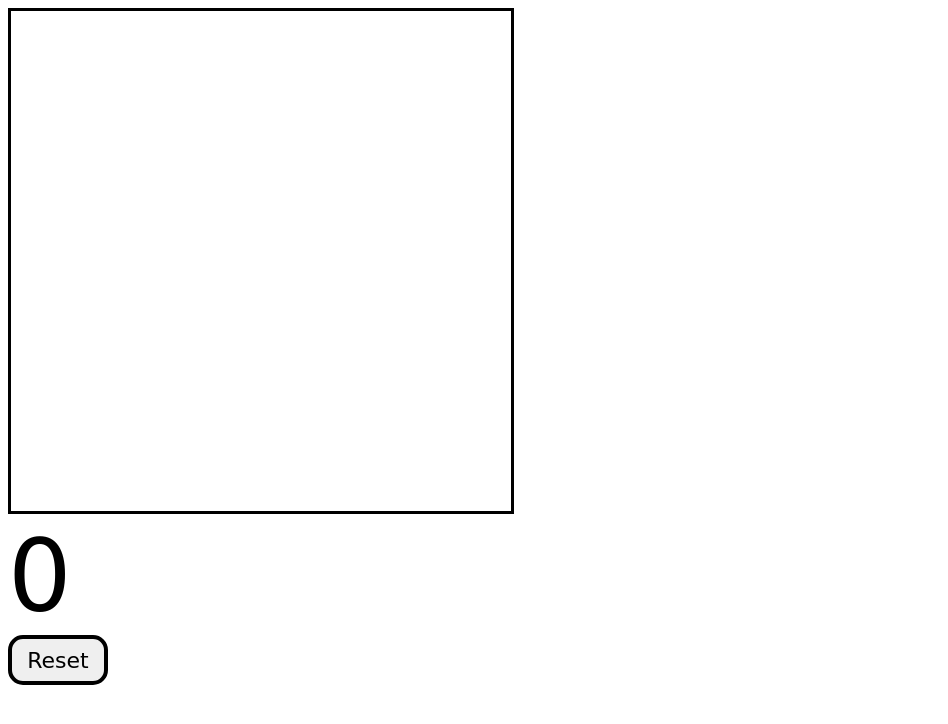
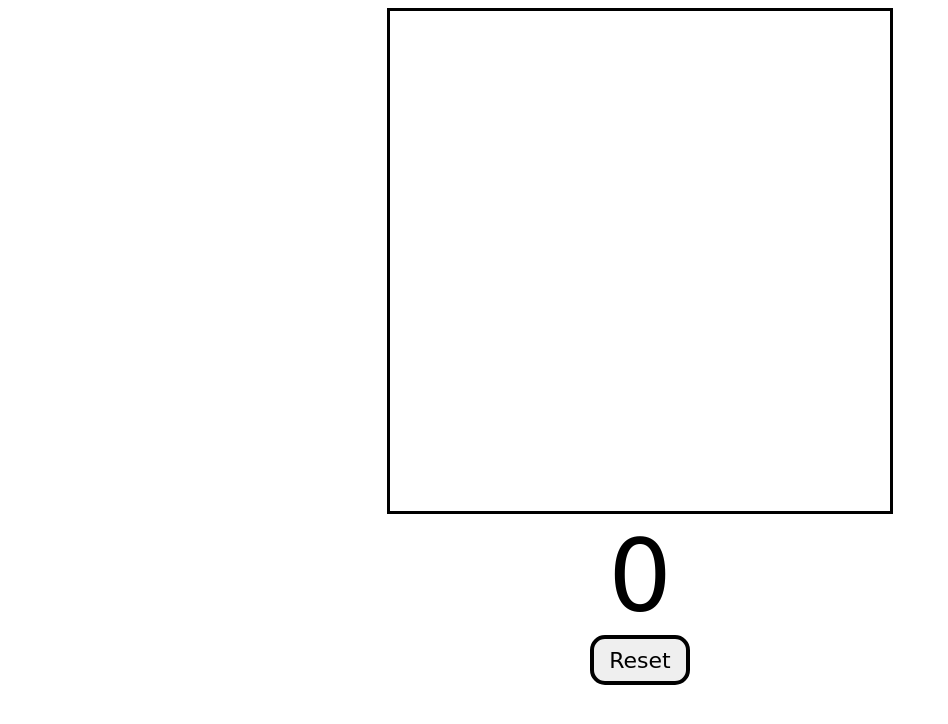
Before and after one commit to oAndin/snakeGame, a plain HTML site: page index.html in a window 1280 px wide. Shown: the whole page, without its empty margins (0-948 px from the left). Drawn offline with Linux system fonts and the light colour scheme.

Commit message:
Add files via upload

```diff
--- a/index.html
+++ b/index.html
@@ -8,9 +8,11 @@
     <link rel="stylesheet" href="./style.css">
 </head>
 <body>
+    <div id="gameContainer">
     <canvas id="gameBoard" width="500" height="500"></canvas>
     <div id="scoreText">0</div>
     <button id="resetBtn">Reset</button>
+    </div>
 
 </body>
 <script src="./index.js"></script>
--- a/index.js
+++ b/index.js
@@ -1,5 +1,8 @@
+const x = 528457236521459823;
+console.log(x);
+
 const gameBoard = document.querySelector("#gameBoard");
-const ctx = gameBoard.getContext("id");
+const ctx = gameBoard.getContext("2d");
 const scoreText = document.querySelector("#scoreText")
 const resetBtn = document.querySelector("#resetBtn");
 const gameWidth = gameBoard.width;
@@ -23,21 +26,27 @@ let snake = [
     {x:0, y:0}
 ]
 
+const y = 00000000000000000000;
+console.log(x);
+
 window.addEventListener("keydown", changeDirection);
 resetBtn.addEventListener("click", resetGame);
 
 gameStart();
+createFood()
 
 function gameStart(){};
 function nextTick(){};
 function clearBoard(){};
 function createFood(){
+
     function randomFood(min, max){
-        const randNum = Math.round(Math.random() * (max - min) + min / unitSize) * unitSize;
+        const randNum = Math.round((Math.random() * (max - min) + min ) / unitSize) * unitSize;
         return randNum;
 
     }
     foodX = randomFood(0, gameWidth - unitSize);
+    foodY = randomFood(0, gameWidth - unitSize);
     console.log(foodX);
 };
 function drawFood(){};
--- a/style.css
+++ b/style.css
@@ -1,7 +1,3 @@
-/* Body{
-    text-align: center;
-    padding-top: 65px;
-} */
 #gameContainer{
     text-align: center;
 }
```
